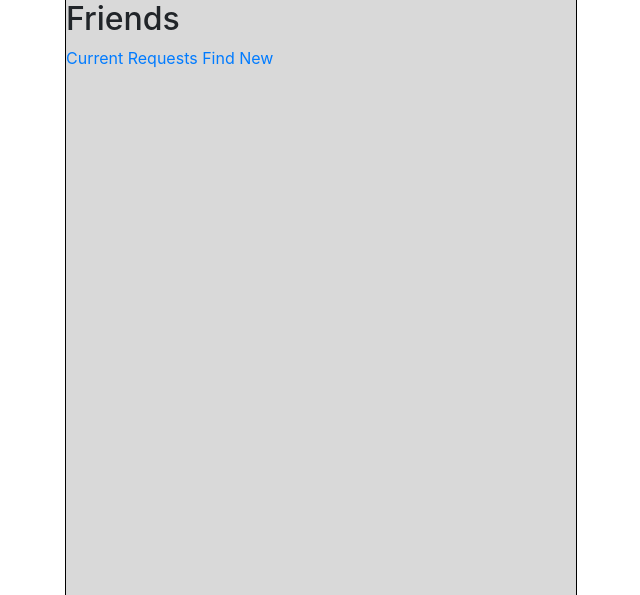
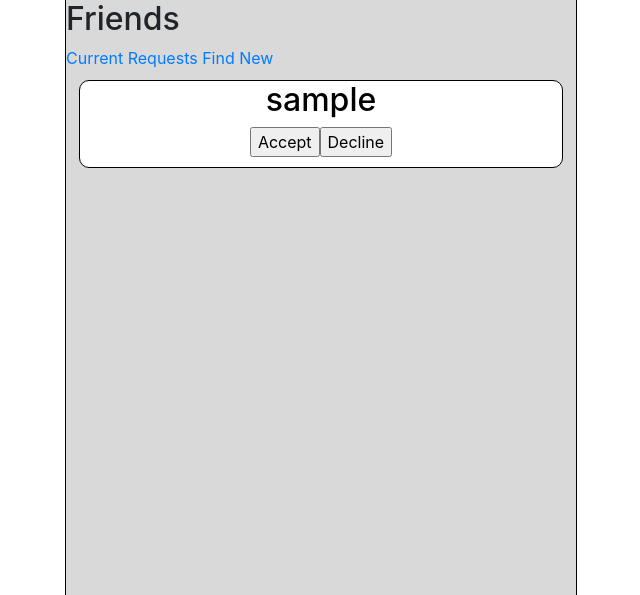
Before and after one commit to SamuelJMiller/group-scheduler, a Flask app: page /friends/requests in a window 1280 px wide. Shown: the part 150-745 px from the top of the page, without its empty margins (319-959 px from the left). Run offline with Flask 2, Linux system fonts and the light colour scheme; a user stored in the database is signed in; tables that the repository leaves empty hold one stand-in row (values such as "Sample post"); some libraries are stand-ins or nearby versions.

Commit message:
add friend request and acceptance features

```diff
--- a/app/routes.py
+++ b/app/routes.py
@@ -147,7 +147,9 @@ def friends_list():
 @app.route('/friends/requests')
 @login_required
 def friend_requests():
-    return render_template('friend_requests.html', title='Friend Requests')
+    a_form = EmptyForm()
+    d_form = EmptyForm()
+    return render_template('friend_requests.html', title='Friend Requests', user=User, acc_form=a_form, dec_form=d_form)
 
 @app.route('/friends/find')
 @login_required
@@ -168,3 +170,26 @@ def add_friend(userid):
     FriendRequest.send_friend_request(current_user.id, userid)
     db.session.commit()
     return redirect(url_for('user_profile', userid=userid))
+
+@app.route('/accept_friend/<userid>', methods=['POST'])
+@login_required
+def accept_friend(userid):
+    user = User.query.filter_by(id=userid).first()
+    old_request = FriendRequest.query.filter_by(sender_id=userid, receiver_id=current_user.id).first()
+    form = EmptyForm()
+    if form.validate_on_submit():
+        current_user.add_friend(user)
+        db.session.delete(old_request)
+        db.session.commit()
+        flash('You are now friends with ' + user.username + '!')
+        return redirect(url_for('friends_list'))
+
+@app.route('/decline_friend/<userid>', methods=['POST'])
+@login_required
+def decline_friend(userid):
+    old_request = FriendRequest.query.filter_by(sender_id=userid, receiver_id=current_user.id).first()
+    form = EmptyForm()
+    if form.validate_on_submit():
+        db.session.delete(old_request)
+        db.session.commit()
+        return redirect(url_for('friend_requests'))
--- a/app/static/styles/style.css
+++ b/app/static/styles/style.css
@@ -296,11 +296,11 @@ footer p {
     text-decoration: underline;
 }
 
-.friend-header-link {
+.friend-header-link, .user-card-header-link {
     color: black;
     text-decoration: none;
 }
-.friend-header-link:hover {
+.friend-header-link:hover, .user-card-header-link:hover {
     color: #0000EE;
     text-decoration: none;
 }
@@ -318,3 +318,27 @@ footer p {
 .remove-friend-yes:hover {
     color: white;
 }
+
+.friend-request-banner {
+    text-align: center;
+    width: 95%;
+    margin-left: auto;
+    margin-right: auto;
+    margin-bottom: 10px;
+    background-color: white;
+    border: 1px solid black;
+    border-radius: 10px;
+}
+.friend-request-banner:first-of-type {
+    margin-top: 10px;
+}
+
+.friend-request-button-container {
+    display: flex;
+    flex-direction: row;
+    justify-content: center;
+    margin-bottom: 10px;
+}
+.friend-request-button-container button {
+    display: inline-block;
+}
--- /dev/null
+++ b/app/templates/_friend_request.html
@@ -0,0 +1,17 @@
+<div class="friend-request-banner">
+    <h2 class="friend-request-header"><a class="user-card-header-link" href="{{ url_for('user_profile', userid=request.sender_id) }}">{{ user.query.filter_by(id=request.sender_id).first().username }}</a></h2>
+    <div class="friend-request-button-container">
+        <p id="accept-fr-form-par">
+            <form action="{{ url_for('accept_friend', userid=request.sender_id) }}" method="POST">
+                {{ acc_form.hidden_tag() }}
+                {{ acc_form.submit(value='Accept') }}
+            </form>
+        </p>
+        <p id="decline-fr-form-par">
+            <form action="{{ url_for('decline_friend', userid=request.sender_id) }}" method="POST">
+                {{ dec_form.hidden_tag() }}
+                {{ dec_form.submit(value='Decline') }}
+            </form>
+        </p>
+    </div>
+</div>
--- a/app/templates/create_eng.html
+++ b/app/templates/create_eng.html
@@ -50,4 +50,5 @@
         <p>{{ form.is_published_groupies() }} {{ form.is_published_groupies.label }}</p>
         <p>{{ form.submit() }}</p>
     </form>
+    <a id="cancel-create-eng" href="{{ url_for('index') }}">Cancel</a>
 {% endblock %}
--- a/app/templates/friend_requests.html
+++ b/app/templates/friend_requests.html
@@ -1,5 +1,10 @@
 {% extends "friends.html" %}
 
 {% block friends_block %}
-
+    {% for request in current_user.friend_requests %}
+        {% include "_friend_request.html" %}
+    {% endfor %}
+    {% if current_user.friend_requests.count() == 0 %}
+        <p id="request-list-empty">Nothing to show here!</p>
+    {% endif %}
 {% endblock %}
--- a/app/templates/friends_list.html
+++ b/app/templates/friends_list.html
@@ -5,4 +5,7 @@
     {% for friend in current_user.user_friends %}
         {% include "_friend.html" %}
     {% endfor %}
+    {% if current_user.user_friends.count() == 0 %}
+        <p id="friends-list-empty">Nothing to show here! Head over to the <a id="find-friends-sublink" href="{{ url_for('find_friends') }}">Find Page</a> to search for people!</p>
+    {% endif %}
 {% endblock %}
--- a/app/templates/user.html
+++ b/app/templates/user.html
@@ -20,7 +20,7 @@
         {% else %}
             <p id="no-published-events">None</p>
         {% endif %}
-    {% elif user.friend_requests.filter_by(sender_id=current_user.id).count() > 0 %}
+    {% elif user.friend_requests.filter_by(sender_id=current_user.id).count() > 0 or current_user.friend_requests.filter_by(sender_id=user.id).count() > 0 %}
         <p id="request-pending-notice">Request pending</p>
     {% else %}
         <button id="add-friend-button" type="button" data-toggle="modal" data-target="#friend-add-conf-modal{{ user.id }}">Add Friend</button>
```
